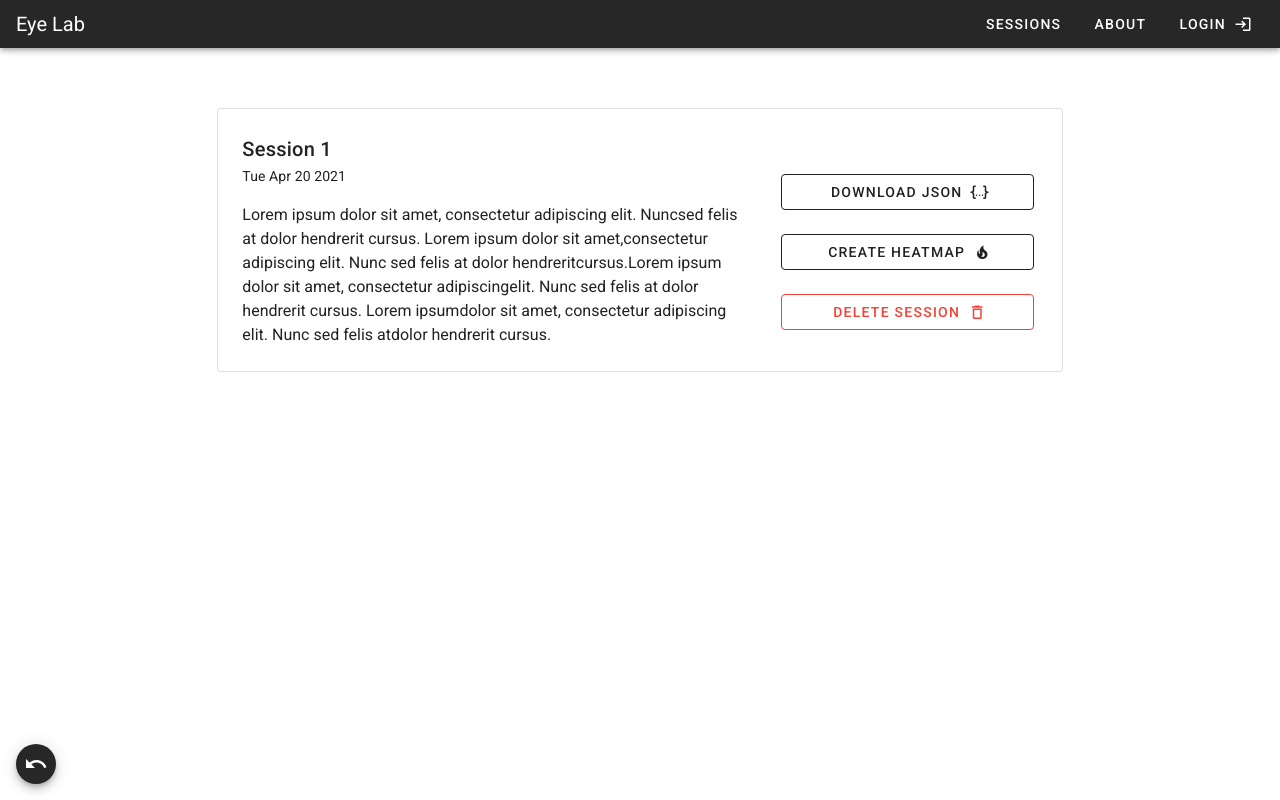
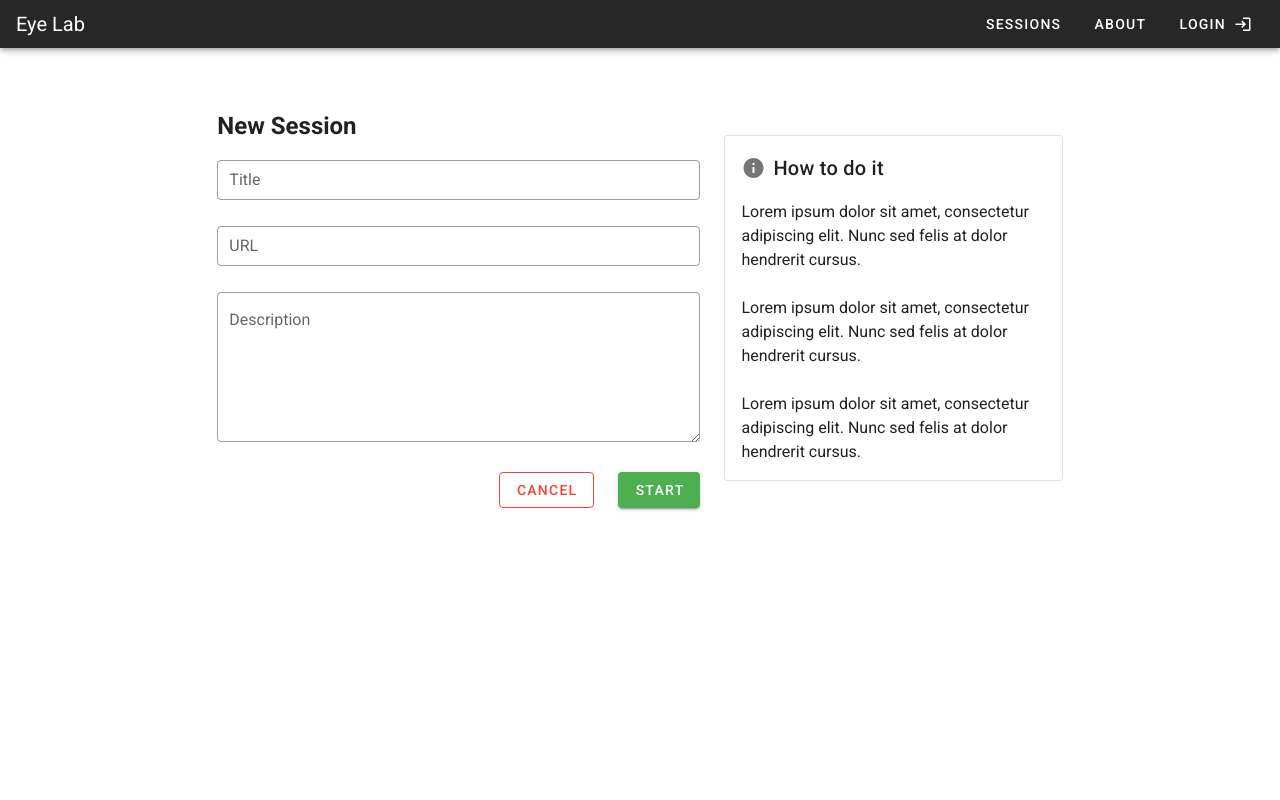
Before and after one commit to ruxailab/web-eye-tracker-front, a Vue app: page /sessions/new in a window 1280 px wide. Built offline with nearby package versions, Linux system fonts and the light colour scheme; no server answers.

Commit message:
added session form view

```diff
--- a/src/components/SessionsTable.vue
+++ b/src/components/SessionsTable.vue
@@ -15,7 +15,7 @@
     </v-card-title>
     <v-data-table :headers="headers" :items="data" :search="search">
       <template v-slot:item.actions="{ item }">
-        <v-btn icon :to="`/sessions/${item.id}`">
+        <v-btn icon :to="`/sessions/view/${item.id}`">
           <v-icon>mdi-file-eye</v-icon>
         </v-btn>
       </template>
--- a/src/router/index.js
+++ b/src/router/index.js
@@ -8,6 +8,7 @@ import Login from '@/views/Login'
 import About from '@/views/About'
 import Dashboard from '@/views/Dashboard'
 import SessionView from '@/views/SessionView'
+import SessionForm from '@/views/SessionForm'
 
 Vue.use(VueRouter)
 
@@ -43,9 +44,14 @@ const routes = [
     component: Dashboard,
   },
   {
-    path: '/sessions/:id',
+    path: '/sessions/view/:id',
     name: 'SessionView',
     component: SessionView,
+  },
+  {
+    path: '/sessions/new',
+    name: 'SessionForm',
+    component: SessionForm,
   },
 ]
 
--- /dev/null
+++ b/src/views/SessionForm.vue
@@ -0,0 +1,51 @@
+<template>
+  <div>
+    <toolbar />
+    <v-row justify="center" class="mt-12">
+      <v-col cols="12" lg="8" md="8">
+        <v-row align="center">
+          <v-col cols="12" lg="7" md="7">
+            <h2 class="mb-4">New Session</h2>
+            <v-text-field outlined dense placeholder="Title" label="Title" />
+            <v-text-field outlined dense placeholder="URL" label="URL" />
+            <v-textarea
+              outlined
+              placeholder="Description"
+              label="Description"
+            />
+            <v-row justify="end" class="ma-0">
+              <v-btn outlined color="red" class="mr-6">cancel</v-btn>
+              <v-btn color="success">start</v-btn>
+            </v-row>
+          </v-col>
+          <v-col cols="12" lg="5" md="5">
+            <v-card height="100%" outlined>
+              <v-card-title>
+                <v-icon left>mdi-information</v-icon>
+                How to do it
+              </v-card-title>
+              <p class="mx-4">
+                Lorem ipsum dolor sit amet, consectetur adipiscing elit. Nunc
+                sed felis at dolor hendrerit cursus. <br /><br />Lorem ipsum
+                dolor sit amet, consectetur adipiscing elit. Nunc sed felis at
+                dolor hendrerit cursus. <br /><br />Lorem ipsum dolor sit amet,
+                consectetur adipiscing elit. Nunc sed felis at dolor hendrerit
+                cursus.
+              </p>
+            </v-card>
+          </v-col>
+        </v-row>
+      </v-col>
+    </v-row>
+  </div>
+</template>
+
+<script>
+import Toolbar from "@/components/Toolbar";
+
+export default {
+  components: {
+    Toolbar,
+  },
+};
+</script>
```
